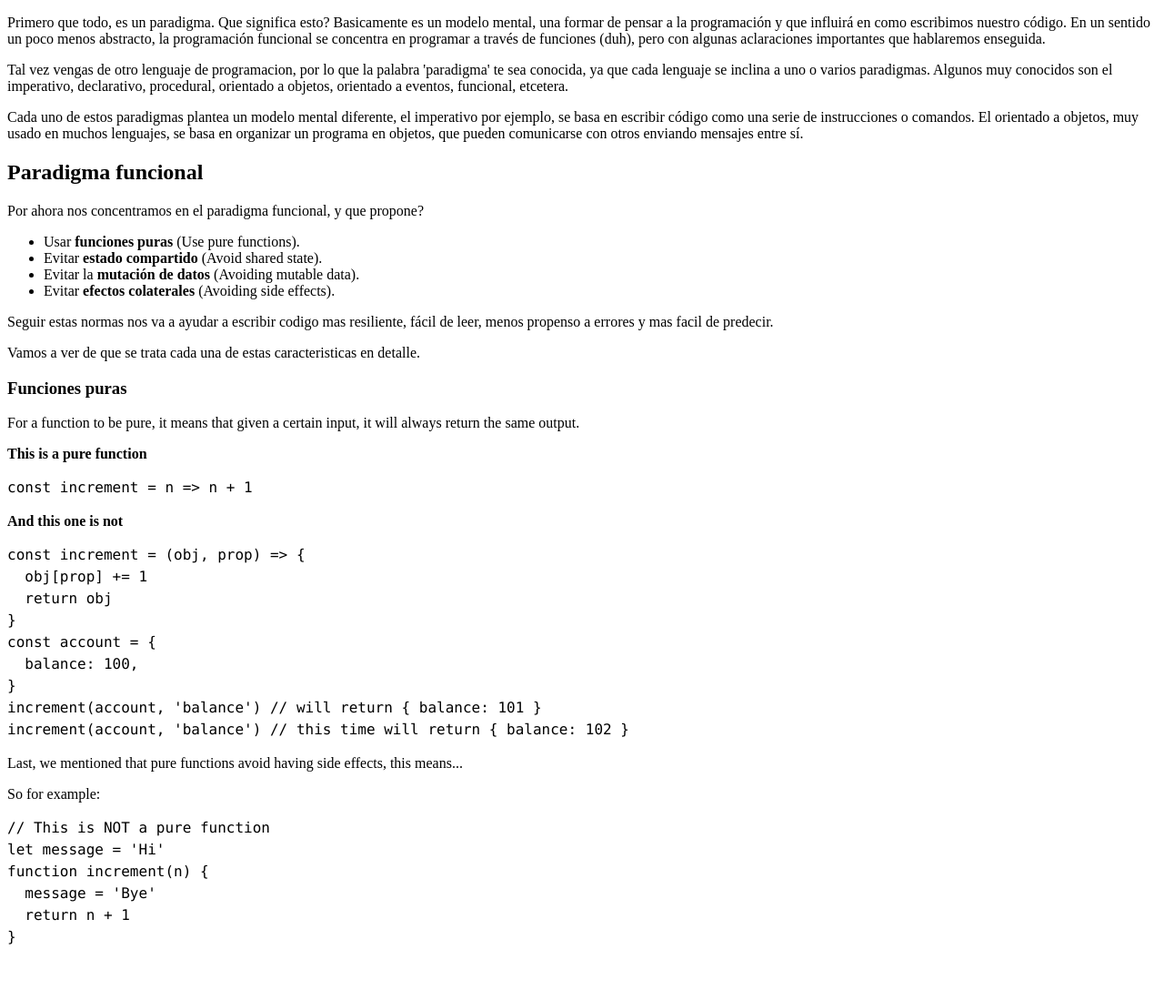
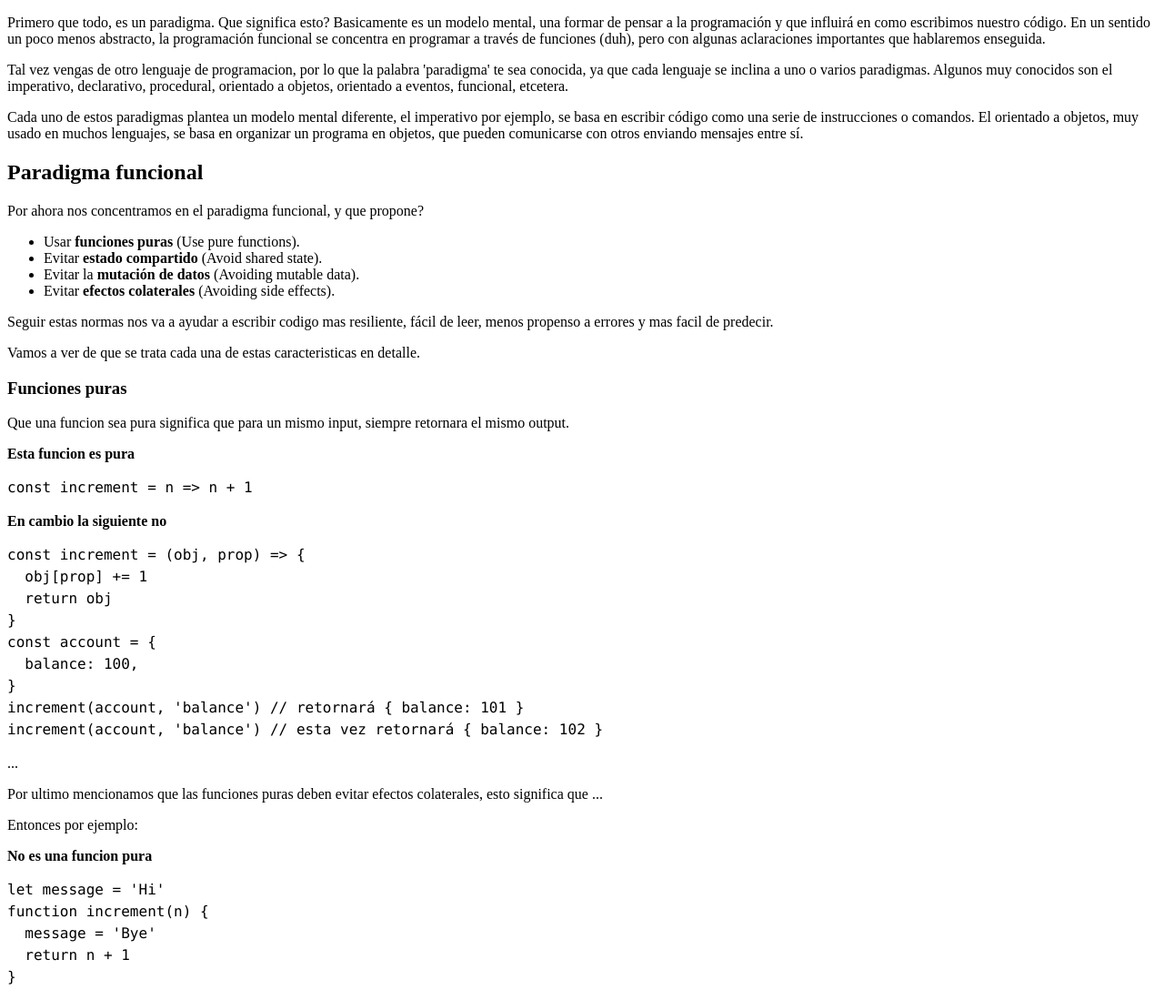
Before and after one commit to alexodan/js-bootcamp, a Gatsby site: page /functional-programming-intro/00-what-is-functional-programming/00-que-es-programacion-funcional in a window 1280 px wide. Shown: the whole page at 91% size. Before the commit the page ends 1055 px from the top, so only its background shows below. Built offline with nearby package versions, Linux system fonts and the light colour scheme; Gatsby itself is replaced by a stand-in of ours; code samples lack their colours.

Commit message:
Updates fp article

````diff
--- a/src/pages/functional-programming-intro/00-what-is-functional-programming/00-que-es-programacion-funcional.mdx
+++ b/src/pages/functional-programming-intro/00-what-is-functional-programming/00-que-es-programacion-funcional.mdx
@@ -38,16 +38,16 @@ Vamos a ver de que se trata cada una de estas caracteristicas en detalle.
 
 ### Funciones puras
 
-For a function to be pure, it means that given a certain input, it will always
-return the same output.
+Que una funcion sea pura significa que para un mismo input, siempre retornara el
+mismo output.
 
-**This is a pure function**
+**Esta funcion es pura**
 
 ```js
 const increment = n => n + 1
 ```
 
-**And this one is not**
+**En cambio la siguiente no**
 
 ```js
 const increment = (obj, prop) => {
@@ -57,16 +57,20 @@ const increment = (obj, prop) => {
 const account = {
   balance: 100,
 }
-increment(account, 'balance') // will return { balance: 101 }
-increment(account, 'balance') // this time will return { balance: 102 }
+increment(account, 'balance') // retornará { balance: 101 }
+increment(account, 'balance') // esta vez retornará { balance: 102 }
 ```
 
-Last, we mentioned that pure functions avoid having side effects, this means...
+...
 
-So for example:
+Por ultimo mencionamos que las funciones puras deben evitar efectos colaterales,
+esto significa que ...
+
+Entonces por ejemplo:
+
+**No es una funcion pura**
 
 ```js
-// This is NOT a pure function
 let message = 'Hi'
 function increment(n) {
   message = 'Bye'
````
